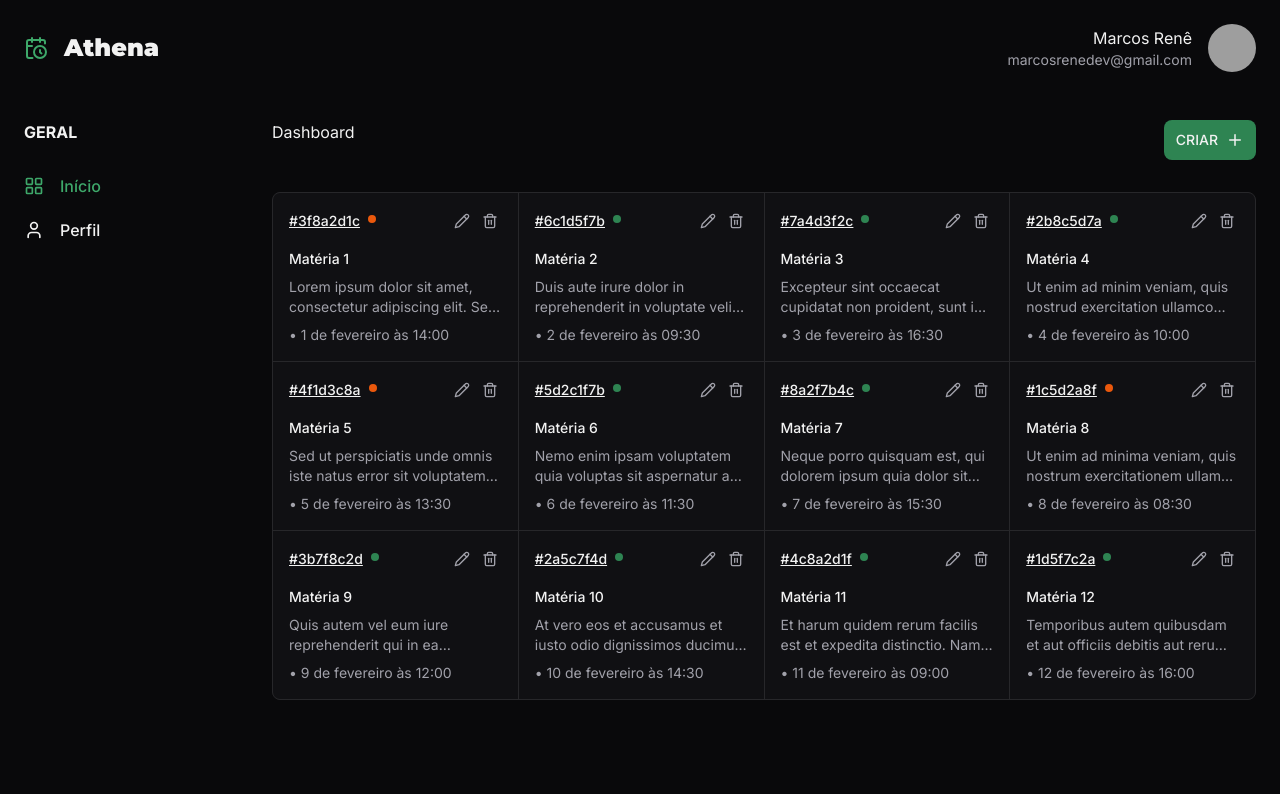
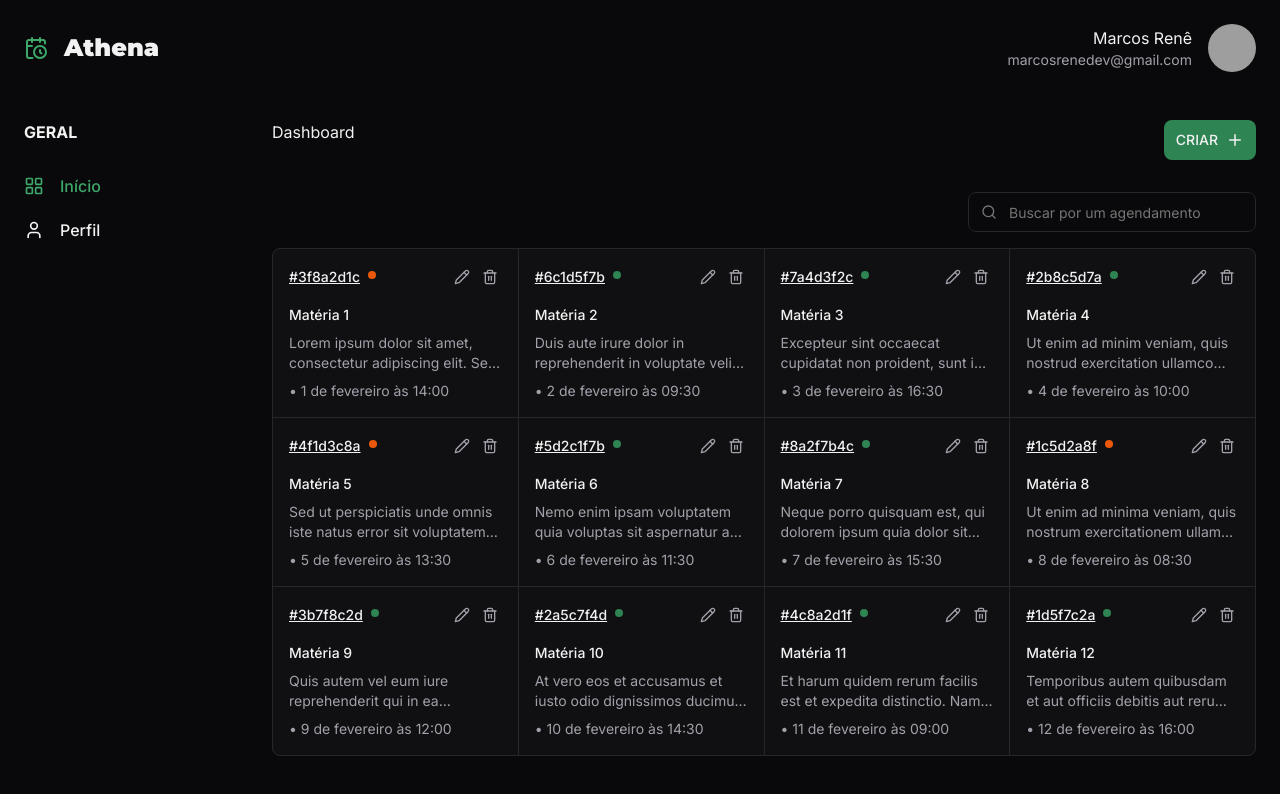
Before and after one commit to MarcosRene/athena, a React (Vite) app: page / in a window 1280 px wide. Shown: the top 794 px of the page. Built offline with nearby package versions, Linux system fonts and the light colour scheme; data requests are answered from the project's data file; grey boxes are pictures that could not be loaded.

Commit message:
feat: add schedules list

```diff
--- a/package.json
+++ b/package.json
@@ -8,7 +8,7 @@
     "build": "tsc && vite build",
     "lint": "eslint . --ext ts,tsx --report-unused-disable-directives --max-warnings 0",
     "preview": "vite preview",
-    "server": "json-server --watch api-teachers.json --port 3333json-server --help",
+    "server": "json-server --watch api-teachers.json --port 3333",
     "test": "vitest"
   },
   "dependencies": {
--- a/src/pages/app/schedules-skeleton.tsx
+++ b/src/pages/app/schedules-skeleton.tsx
@@ -2,7 +2,10 @@ import { Skeleton } from '@/components/skeleton'
 
 export function SchedulesSkeleton() {
   return (
-    <ul className="grid grid-cols-1 gap-[1px] md:grid-cols-3 xl:grid-cols-4 bg-gray-900 border border-gray-900 rounded-lg overflow-hidden list-none">
+    <div className="flex flex-col items-end">
+      <Skeleton className="h-10 w-72 mb-4" />
+
+      <ul className="w-full grid grid-cols-1 gap-[1px] md:grid-cols-3 xl:grid-cols-4 bg-gray-900 border border-gray-900 rounded-lg overflow-hidden list-none">
         {Array.from(Array(12).keys()).map((index) => (
           <li key={index} className="relative p-4 bg-zinc-950/75">
             <div className="mb-6 flex items-center justify-between gap-1">
@@ -21,5 +24,6 @@ export function SchedulesSkeleton() {
           </li>
         ))}
       </ul>
+    </div>
   )
 }
--- a/src/pages/app/schedules.tsx
+++ b/src/pages/app/schedules.tsx
@@ -1,8 +1,15 @@
-import { useEffect, useState } from 'react'
-import { Link, useNavigate } from 'react-router-dom'
-import { PencilIcon, Trash2Icon } from 'lucide-react'
+import {
+  ChangeEvent,
+  useDeferredValue,
+  useEffect,
+  useMemo,
+  useState,
+} from 'react'
+import { Link, useNavigate, useSearchParams } from 'react-router-dom'
+import { PencilIcon, SearchIcon, Trash2Icon } from 'lucide-react'
 
 import { Button } from '@/components/button'
+import { Input } from '@/components/input'
 import { Modal } from '@/components/modal'
 
 import { SchedulesSkeleton } from './schedules-skeleton'
@@ -18,10 +25,40 @@ interface Schedule {
 
 export function ListSchedules() {
   const navigate = useNavigate()
+  const [searchParams, setSearchParams] = useSearchParams()
 
+  const subject = searchParams.get('subject')
+
+  const [searchTerm, setSearchTerm] = useState(subject ?? '')
   const [isLoading, setIsLoading] = useState(false)
   const [isModalOpen, setIsModalOpen] = useState(false)
   const [schedules, setSchedules] = useState<Schedule[]>([])
+
+  const deferredValue = useDeferredValue(searchTerm)
+
+  function handleSearchTerm(event: ChangeEvent<HTMLInputElement>) {
+    const term = event.target.value
+
+    setSearchParams((state) => {
+      if (term) {
+        state.set('subject', term)
+      } else {
+        state.delete('subject')
+      }
+
+      return state
+    })
+
+    setSearchTerm(term)
+  }
+
+  const filteredSchedules = useMemo(
+    () =>
+      schedules.filter((schedule) =>
+        schedule.subject.toLowerCase().includes(deferredValue.toLowerCase())
+      ),
+    [schedules, deferredValue]
+  )
 
   useEffect(() => {
     async function fetchSchedules() {
@@ -46,13 +83,24 @@ export function ListSchedules() {
     fetchSchedules()
   }, [])
 
+  if (isLoading) {
+    return <SchedulesSkeleton />
+  }
+
   return (
     <>
-      {isLoading ? (
-        <SchedulesSkeleton />
-      ) : (
-        <ul className="grid grid-cols-1 gap-[1px] md:grid-cols-3 xl:grid-cols-4 bg-gray-900 border border-gray-900 rounded-lg overflow-hidden list-none">
-          {schedules
+      <div className="flex flex-col items-end">
+        <Input
+          placeholder="Buscar por um agendamento"
+          icon={SearchIcon}
+          onChange={handleSearchTerm}
+          value={searchTerm}
+          fullFilled
+        />
+
+        {filteredSchedules.length > 0 ? (
+          <ul className="w-auto grid grid-cols-1 gap-[1px] sm:grid-cols-2 md:grid-cols-3 xl:grid-cols-4 bg-gray-900 border border-gray-900 rounded-lg overflow-hidden list-none">
+            {filteredSchedules
               .slice(0, 12)
               .map(
                 ({
@@ -93,7 +141,7 @@ export function ListSchedules() {
                       </div>
                     </div>
 
-                  <div className="flex flex-col gap-2">
+                    <div className="h-24 flex flex-col gap-2">
                       <h4
                         className="text-sm font-medium line-clamp-1"
                         title={subject}
@@ -102,13 +150,13 @@ export function ListSchedules() {
                       </h4>
 
                       <p
-                      className="min-h-10 text-sm text-gray-500 line-clamp-2"
+                        className="text-sm text-gray-500 line-clamp-2"
                         title={description}
                       >
                         {description}
                       </p>
 
-                    <span className="w-full text-sm text-gray-500 block">
+                      <span className="w-full mt-auto text-sm text-gray-500 block">
                         • {dateTime}
                       </span>
                     </div>
@@ -116,7 +164,8 @@ export function ListSchedules() {
                 )
               )}
           </ul>
-      )}
+        ) : null}
+      </div>
 
       <Modal
         title="Deseja excluir o agendamento?"
```
Lines whose indentation alone changed are shown as unchanged.
